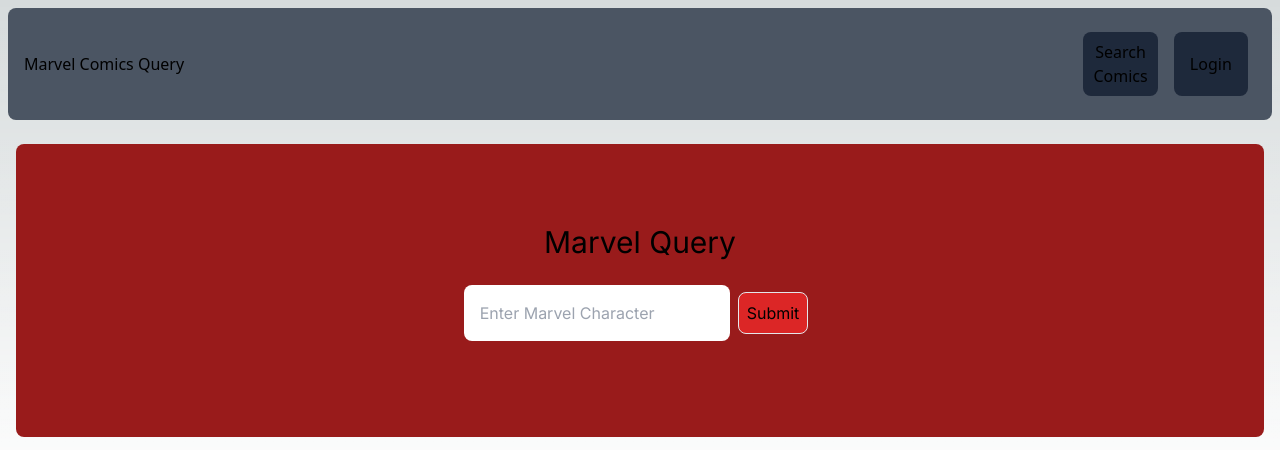
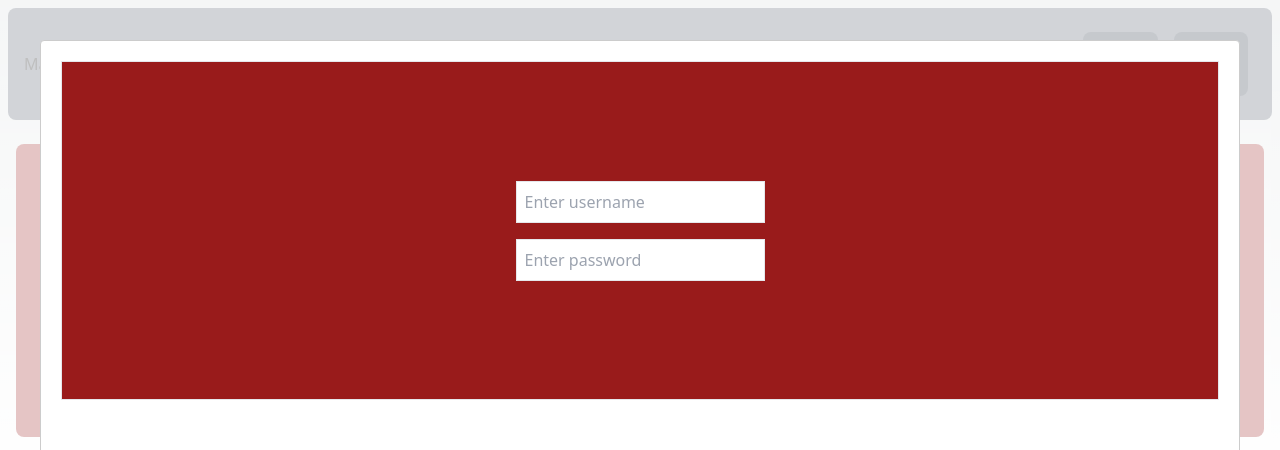
Before and after one commit to fmills89/marvel-queries, a Next.js app: page / in a window 1280 px wide. Both pictures are taken after a click on the button "Login". Shown: the top 450 px of the page. Built offline with nearby package versions, Linux system fonts and the light colour scheme; no server answers.

Commit message:
created modal for login/signup - needs more work

```diff
--- a/package.json
+++ b/package.json
@@ -15,6 +15,7 @@
     "postcss": "8.4.24",
     "react": "18.2.0",
     "react-dom": "18.2.0",
+    "react-modal": "^3.16.1",
     "tailwindcss": "3.3.2"
   }
 }
--- a/src/components/NavBar.js
+++ b/src/components/NavBar.js
@@ -1,13 +1,21 @@
-import React from "react";
+import React, { useState } from "react";
+import Modal from "react-modal";
 
 const style = {
   navContainer: `w-auto rounded-lg flex p-2 m-2 bg-gray-600`,
   navRight: `flex p-2 w-auto`,
   navLeft: `flex p-2 w-full items-center`,
   navButtons: `rounded-lg w-1/2 p-2 m-2 bg-slate-800`,
+  modal: ``,
+  modalForm: `flex flex-col items-center place-content-center border bg-red-800 h-1/2 `,
+  modalInputFields: `border p-2 m-2 text-black`,
 };
 
 function NavBar() {
+  const openModal = () => {
+    setIsModalOpen(true);
+  };
+  const [isModalOpen, setIsModalOpen] = useState(false);
   return (
     <>
       <div className={style.navContainer}>
@@ -16,10 +24,27 @@
         </div>
         <div className={style.navRight}>
           <button className={style.navButtons}>Search Comics</button>
-          <button className={style.navButtons}>Login</button>
+          <button className={style.navButtons} onClick={openModal}>
+            Login
+          </button>
         </div>
       </div>
-      <div></div>
+      <Modal
+        className={style.modal}
+        isOpen={isModalOpen}
+        onRequestClose={() => setIsModalOpen(false)}
+      >
+        <form className={style.modalForm}>
+          <input
+            className={style.modalInputFields}
+            placeholder="Enter username"
+          />
+          <input
+            className={style.modalInputFields}
+            placeholder="Enter password"
+          />
+        </form>
+      </Modal>
     </>
   );
 }
```
Also changed, not shown: 1 other file (tests, documents, lock files or other folders).
